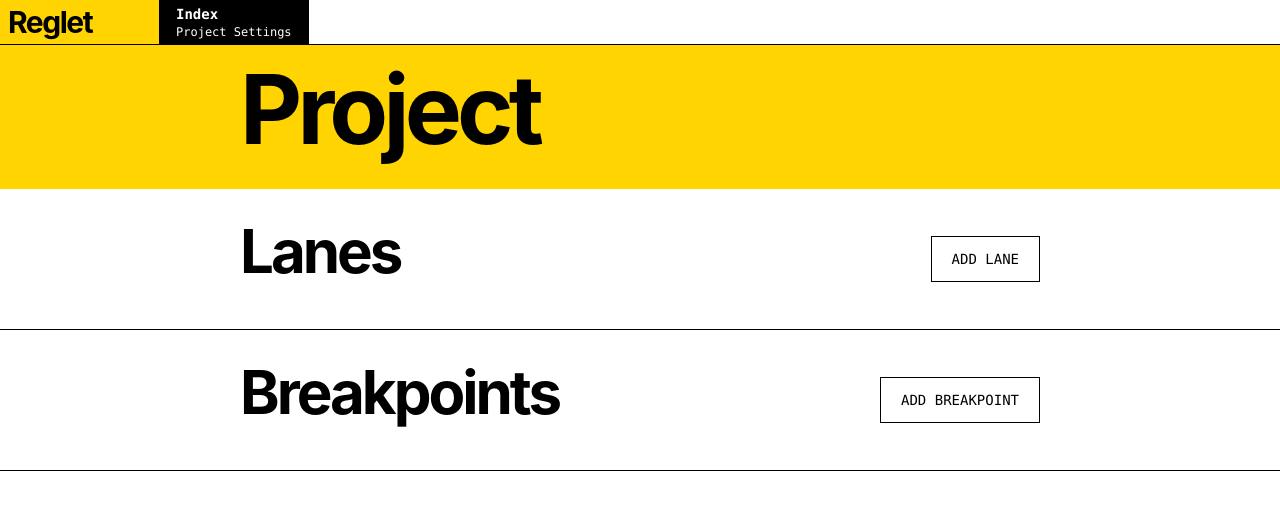
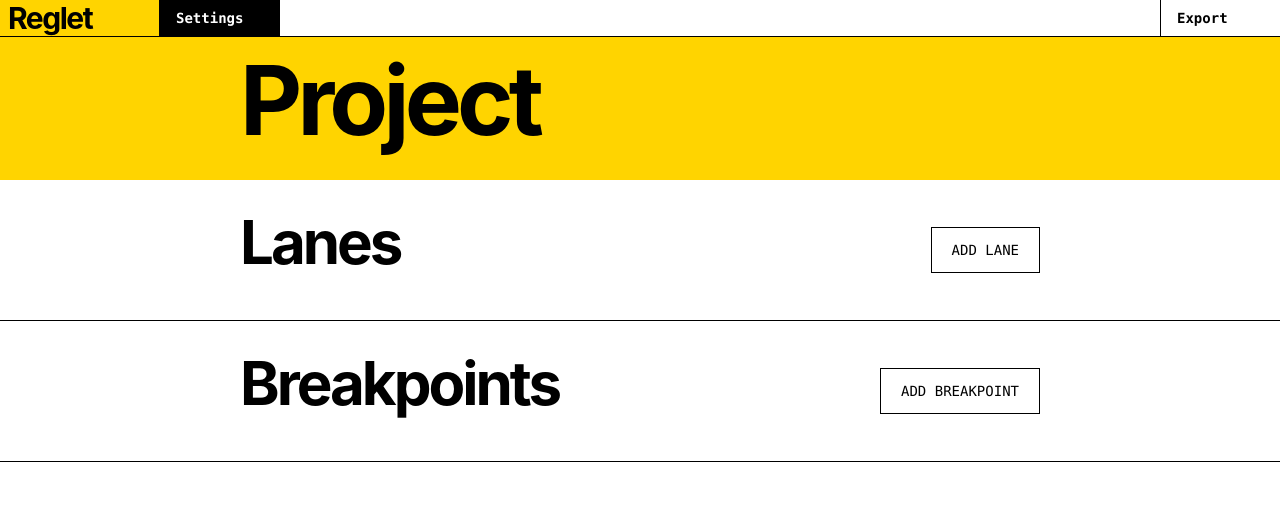
Before and after one commit to brockcataldi/reglet, a SvelteKit app: page /editor in a window 1280 px wide. Shown: the top 510 px of the page. Built offline with nearby package versions, Linux system fonts and the light colour scheme.

Commit message:
Adjusted the navigation, added the start of a new project type

```diff
--- a/src/lib/stores/project.svelte.ts
+++ b/src/lib/stores/project.svelte.ts
@@ -14,7 +14,9 @@ class Project {
 	#breakpoints = $state<Breakpoint[]>([]);
 	#lanes = $state<Lane[]>([]);
 
-	#sortedBreakpoints = $derived(
+	// #tags = $state<Tag[]>([]);
+
+	#breakpointSorted = $derived(
 		this.breakpoints.toSorted((a, b) => a.width - b.width)
 	);
 
@@ -51,8 +53,8 @@ class Project {
 		this.#lanes = value;
 	}
 
-	get sortedBreakpoints() {
-		return this.#sortedBreakpoints;
+	get breakpointSorted() {
+		return this.#breakpointSorted;
 	}
 
 	getBreakpoint(id: string) {
--- a/src/routes/editor/+layout.svelte
+++ b/src/routes/editor/+layout.svelte
@@ -7,7 +7,9 @@
 
 	let { children } = $props();
 
-	let id = $derived(page.params.id);
+	let pId = $derived(page.params.id);
+	let rId = $derived(page.route.id);
+
 </script>
 
 <div class="h-dvh w-full">
@@ -17,7 +19,7 @@
 		<div class="flex flex-row items-center justify-between">
 			<div class="flex flex-row items-center justify-start">
 				<div
-					class="w-40 border-r border-r-black bg-sunburst-500 px-2 py-1 text-black"
+					class="w-40 h-9 border-r border-r-black bg-sunburst-500 px-2 text-black"
 				>
 					<p class="text-3xl font-bold tracking-tighter">Reglet</p>
 				</div>
@@ -26,22 +28,22 @@
 						<li class="w-fit">
 							<NavigationItem
 								href={resolve('/editor/')}
-								active={id === undefined}
+								border="r"
+								active={rId === "/editor"}
 							>
 								<span class="block font-mono text-sm font-bold">
-									Index
+									Settings
 								</span>
-								<span class="block font-mono text-xs"
-									>Project Settings</span
-								>
 							</NavigationItem>
 						</li>
-						{#each project.sortedBreakpoints as breakpoint (breakpoint.id)}
+						{#each project.breakpointSorted as breakpoint (breakpoint.id)}
 							<li class="w-fit">
 								<NavigationItem
 									href={resolve(`/editor/${breakpoint.id}`)}
-									active={breakpoint.id === id}
+									border="r"
+									active={breakpoint.id === pId}
 								>
+									<span class="flex flex-row items-center gap-2">
 										<span class="block font-mono text-sm font-bold">
 											{#if breakpoint.label === ''}
 												Needs Title
@@ -52,16 +54,31 @@
 										<span class="block font-mono text-xs"
 											>{breakpoint.width}px</span
 										>
+									</span>
+
 								</NavigationItem>
 							</li>
 						{/each}
 					</ul>
 				</nav>
 			</div>
+			<ul>
+				<li>
+					<NavigationItem
+						href={resolve(`/editor/export`)}
+						border="l"
+						active={rId === "/editor/export"}
+					>
+						<span class="block font-mono text-sm font-bold">
+							Export
+						</span>
+					</NavigationItem>
+				</li>
+			</ul>
 		</div>
 	</header>
 
-	<main class="relative min-h-dvh w-full pt-11.25">
+	<main class="relative min-h-dvh w-full mt-9">
 		{@render children?.()}
 	</main>
 </div>
--- a/src/routes/editor/+page.svelte
+++ b/src/routes/editor/+page.svelte
@@ -8,7 +8,7 @@
 <svelte:head>
 	<title>Project - Reglet</title>
 </svelte:head>
-<main>
+
 <header class="bg-sunburst-500 py-4">
 	<div class="mx-auto my-0 max-w-200">
 		<h1 class="mb-4 text-8xl font-bold tracking-tighter text-black">
@@ -24,4 +24,3 @@
 {:else}
 	<h1>Fluid Project</h1>
 {/if}
-</main>
--- a/src/routes/editor/[id]/+layout.svelte
+++ b/src/routes/editor/[id]/+layout.svelte
@@ -17,7 +17,7 @@
 
 {#if breakpoint}
 	<aside
-		class="fixed top-11.25 left-0 box-border h-screen w-64 border-r border-black bg-white p-4"
+		class="fixed top-9 left-0 box-border h-screen w-64 border-r border-black bg-white p-4"
 	>
 		<div class="flex flex-col items-start justify-start gap-4">
 			<div class="flex w-full flex-col items-center justify-start">
--- a/src/routes/editor/_layout-components/NavigationItem.svelte
+++ b/src/routes/editor/_layout-components/NavigationItem.svelte
@@ -1,15 +1,37 @@
 <script lang="ts">
 	import { cn } from '$lib/utilities';
+	import { cva, type VariantProps } from 'class-variance-authority';
 	import type { Snippet } from 'svelte';
 	import type { HTMLAnchorAttributes } from 'svelte/elements';
 
+//  border-r border-r-black
+
+	const navigationItemVariants = cva("min-w-30 h-9 block px-4 py-1 border-black flex items-center justify-start", {
+		variants: {
+			active: {
+				true: 'bg-black text-white',
+				false: 'bg-white text-black hover:bg-cobalt-500 hover:text-white focus-visible:bg-cobalt-500 focus-visible:text-white'
+			},
+			border: {
+				"none": "border-none",
+				"l": "border-l",
+				"r": "border-r"
+			}
+		},
+		defaultVariants: {
+			active: false,
+			border: "none"
+		}
+	})
+
+
 	type NavigationItem = {
-		active: boolean;
 		children?: Snippet;
-	} & HTMLAnchorAttributes;
+	} & HTMLAnchorAttributes & VariantProps<typeof navigationItemVariants>;
 
 	let {
 		active,
+		border,
 		children,
 		class: className,
 		...props
@@ -19,7 +41,7 @@
 {#if active}
 	<span
 		class={cn(
-			'block min-w-30 border-r border-r-black bg-black px-4 py-1 text-white',
+			navigationItemVariants({ active: true, border }),
 			className
 		)}
 	>
@@ -30,8 +52,8 @@
 		{...props}
 		// I don't like that I had to forward href in this way but whatever.
 		class={cn(
-			'block min-w-30 border-r border-r-black bg-white px-4 py-1 text-black hover:bg-cobalt-500 hover:text-white focus-visible:bg-cobalt-500 focus-visible:text-white',
-			cn
+			navigationItemVariants({ active: false, border }),
+			className
 		)}
 	>
 		{@render children?.()}
--- a/src/routes/editor/_page-components/BreakpointsStandard.svelte
+++ b/src/routes/editor/_page-components/BreakpointsStandard.svelte
@@ -42,11 +42,11 @@
 		</Dialog>
 
 		<ul class="flex w-full flex-col gap-4">
-			{#each project.sortedBreakpoints as breakpoint (`breakpoint-${breakpoint.id}`)}
+			{#each project.breakpointSorted as breakpoint (`breakpoint-${breakpoint.id}`)}
 				<li class="w-full">
 					<Breakpoint
 						{breakpoint}
-						canDelete={project.sortedBreakpoints.length > 1}
+						canDelete={project.breakpointSorted.length > 1}
 						onLabelChange={(newLabel) =>
 							project.updateBreakpointValue(
 								breakpoint.id,
--- a/src/routes/new/initial/+page.svelte
+++ b/src/routes/new/initial/+page.svelte
@@ -11,11 +11,11 @@
 
 <div class="w-full">
 	<Separator as="h2">Project Type</Separator>
-	<div class="grid grid-cols-2 gap-2">
+	<div class="grid grid-cols-3 gap-2">
 		<RadioCard value="standard" class="h-full" bind:group={settings.type}>
 			<span class="block text-2xl font-semibold">Standard</span>
 			<span class="text-sm"
-				>Type sizes change at specific screen widths using set breakpoints.</span
+				>Type scale sizes change at specific screen widths using set breakpoints.</span
 			>
 		</RadioCard>
 		<RadioCard value="fluid" class="h-full" bind:group={settings.type}>
@@ -23,6 +23,12 @@
 			<span class="text-sm"
 				>Type scales smoothly between sizes based on the viewport or
 				container.</span
+			>
+		</RadioCard>
+		<RadioCard value="static" class="h-full" bind:group={settings.type}>
+			<span class="block text-2xl font-semibold">Static</span>
+			<span class="text-sm"
+				>Type scale does not changed based on the size of breakpoints.</span
 			>
 		</RadioCard>
 	</div>
```
Also changed, not shown: src/lib/types.ts (+4 -3 lines), src/lib/stores/settings.svelte.ts (line endings or trailing spaces), src/routes/editor/export/+page.svelte (added). Lines whose indentation alone changed are shown as unchanged.
